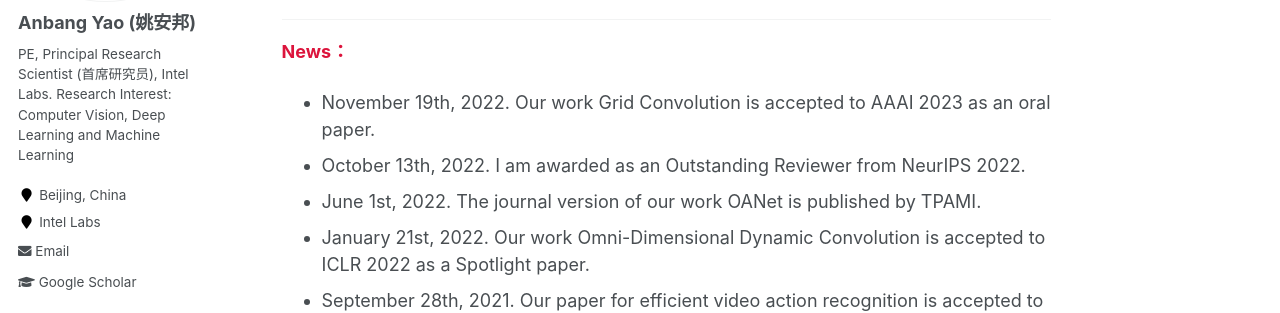
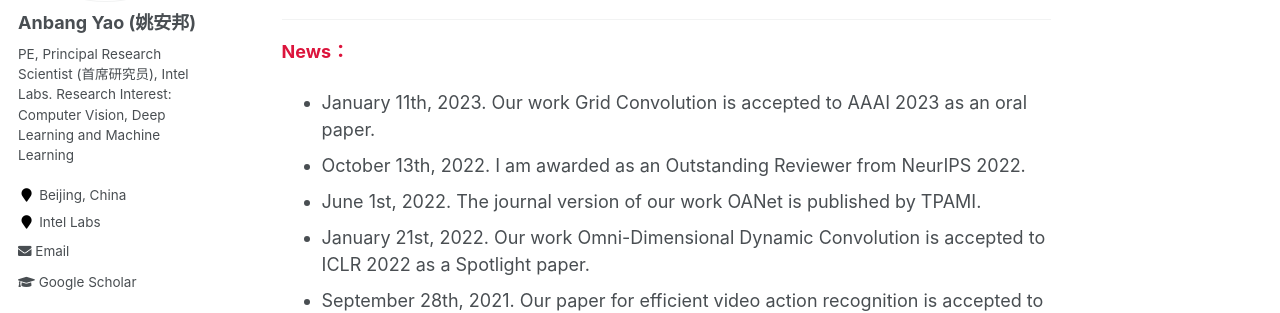
Before and after one commit to YaoAnbang/YaoAnbang.github.io, a Jekyll site: the page built from _pages/about.md, in a window 1280 px wide and 900 px high, scrolled down 556 px. Shown: the part 168-481 px from the top of the window. Built offline with Jekyll 4.4.1, drawn with Linux system fonts in a browser that asks for light colours.

Commit message:
Update about.md

```diff
--- a/_pages/about.md
+++ b/_pages/about.md
@@ -17,7 +17,8 @@ Anbang Yao is currently a PE (Principal Engineer)/Principal Research Scientist a
 ---
 **<font color="Crimson">News：</font>**
 
-+ November 19th, 2022. Our work Grid Convolution is accepted to AAAI 2023 as an oral paper.
++ January 11th, 2023. Our work Grid Convolution is accepted to AAAI 2023 as an oral paper.
+<!--+ November 19th, 2022. Our work Grid Convolution is accepted to AAAI 2023 as an oral paper.-->
 + October 13th, 2022. I am awarded as an Outstanding Reviewer from NeurIPS 2022.
 + June 1st, 2022. The journal version of our work OANet is published by TPAMI.
 + January 21st, 2022. Our work Omni-Dimensional Dynamic Convolution is accepted to ICLR 2022 as a Spotlight paper.
```
